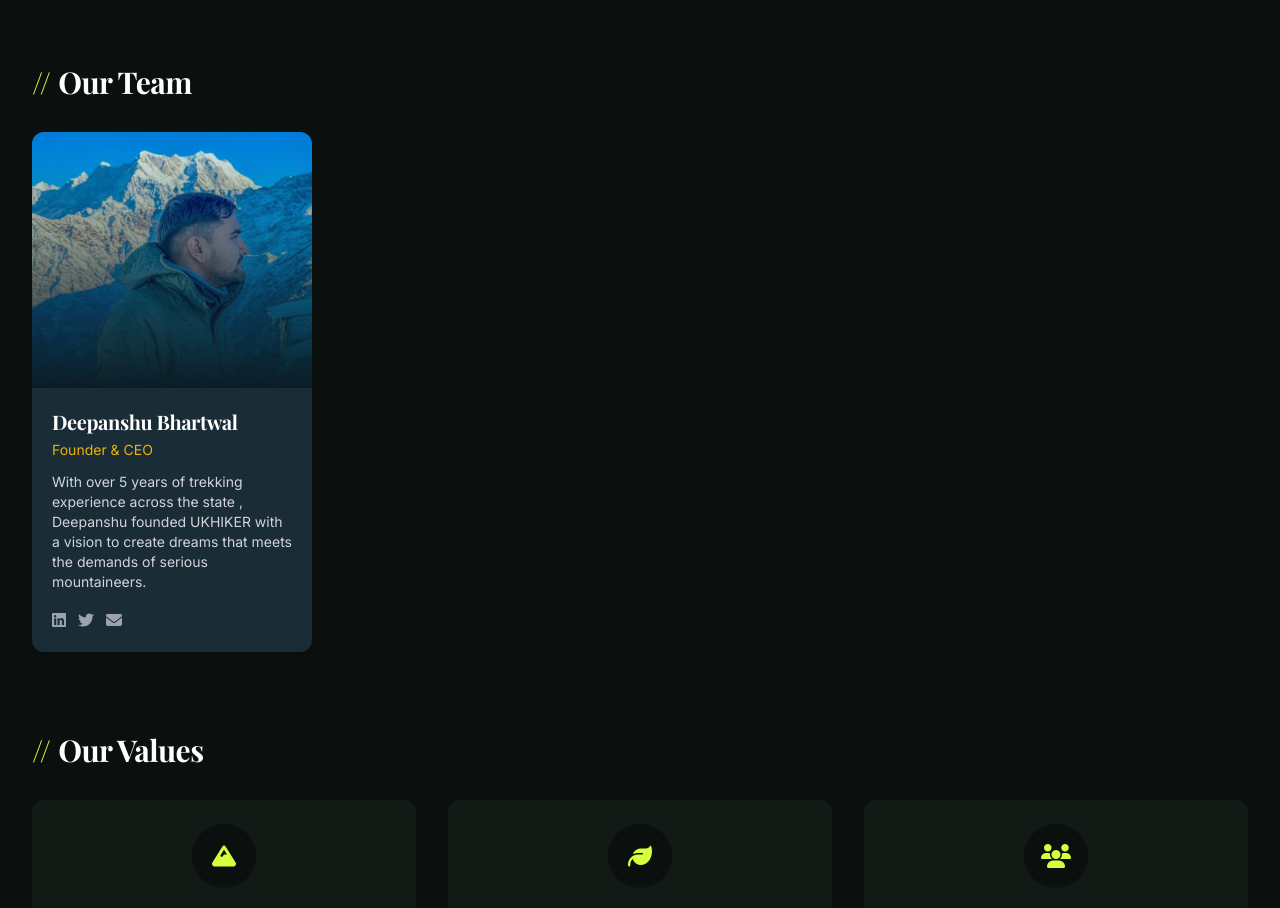
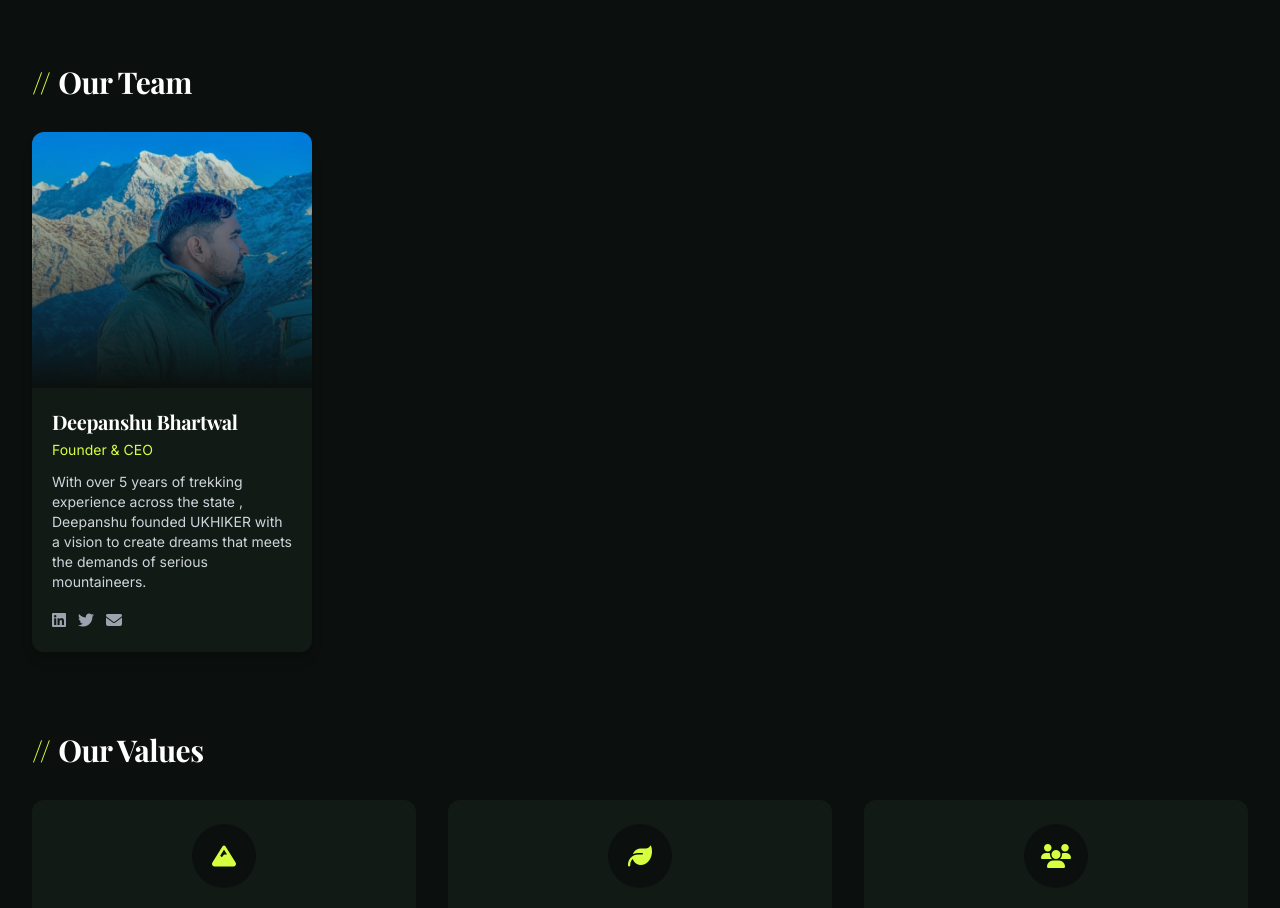
Before and after one commit to TLxGHOST/UKHIKERS2, a React (Vite) app in the folder frontend/: page /about in a window 1280 px wide. Shown: the part 1440-2348 px from the top of the page. Built offline with nearby package versions, Linux system fonts and the light colour scheme.

Commit message:
Align public page palette with adventure redesign

```diff
--- a/frontend/src/components/about/TeamMember.jsx
+++ b/frontend/src/components/about/TeamMember.jsx
@@ -3,8 +3,8 @@ import React from 'react';
 
 const TeamMember = ({ member }) => {
   return (
-    <div className="bg-[#1a2c35] rounded-xl overflow-hidden shadow-lg transition-transform duration-300 hover:scale-[1.02]">
-      <div className="h-64 overflow-hidden relative bg-[#1a2c35]">
+    <div className="bg-[#121a16] rounded-xl overflow-hidden shadow-lg transition-transform duration-300 hover:scale-[1.02]">
+      <div className="h-64 overflow-hidden relative bg-[#121a16]">
         <img
           src={member.imageUrl}
           alt={member.name}
@@ -14,11 +14,11 @@ const TeamMember = ({ member }) => {
             e.target.src = '/assets/images/about/team1.jpg';
           }}
         />
-        <div className="absolute inset-0 bg-gradient-to-t from-[#0b1d26] to-transparent"></div>
+        <div className="absolute inset-0 bg-gradient-to-t from-[#0b100e] to-transparent"></div>
       </div>
       <div className="p-5">
         <h3 className="text-xl font-bold text-white mb-1">{member.name}</h3>
-        <span className="text-yellow-500 text-sm block mb-3">{member.role}</span>
+        <span className="text-[#d6ff3f] text-sm block mb-3">{member.role}</span>
         <p className="text-sm text-gray-300">{member.bio}</p>
 
         <div className="mt-4 flex space-x-3">
```
